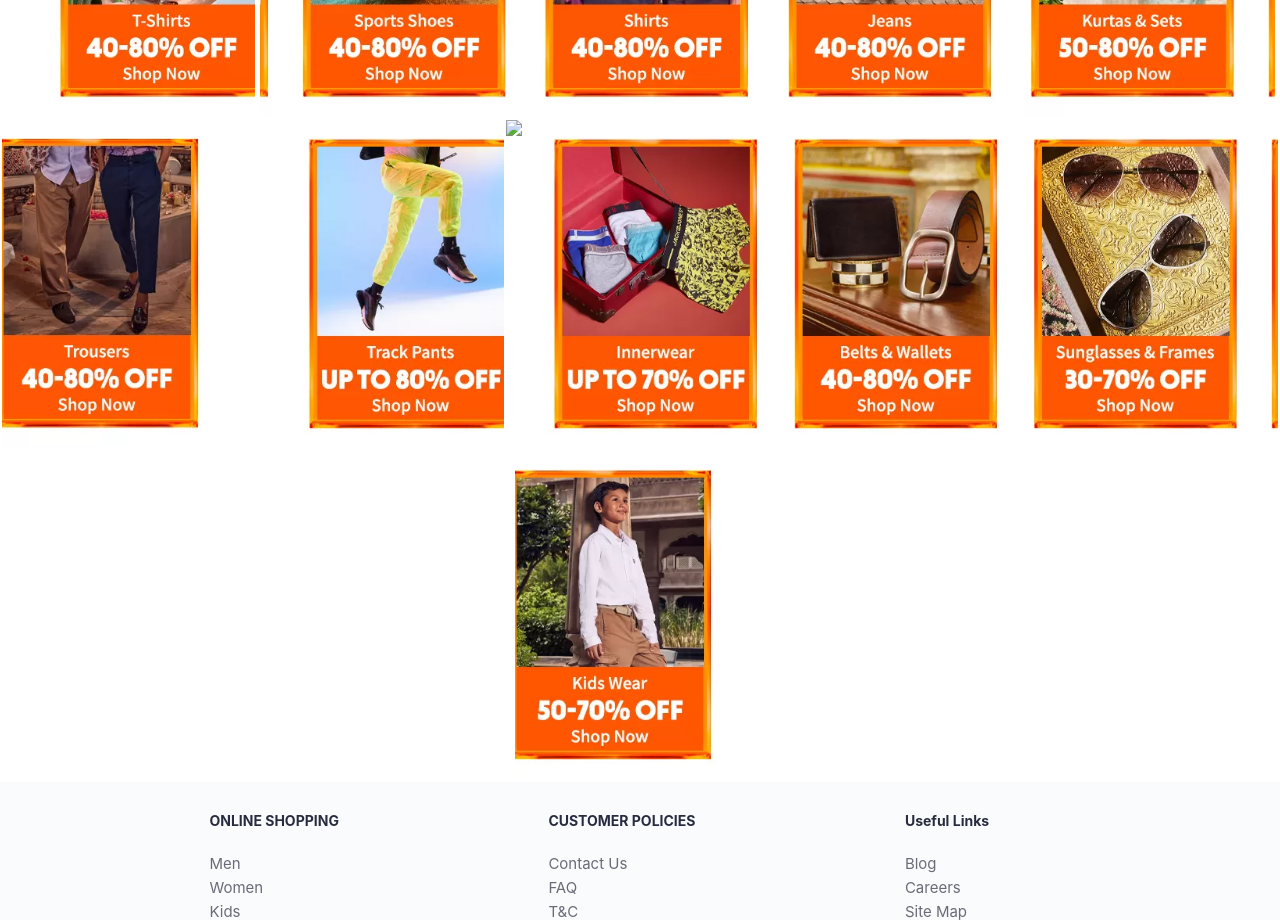
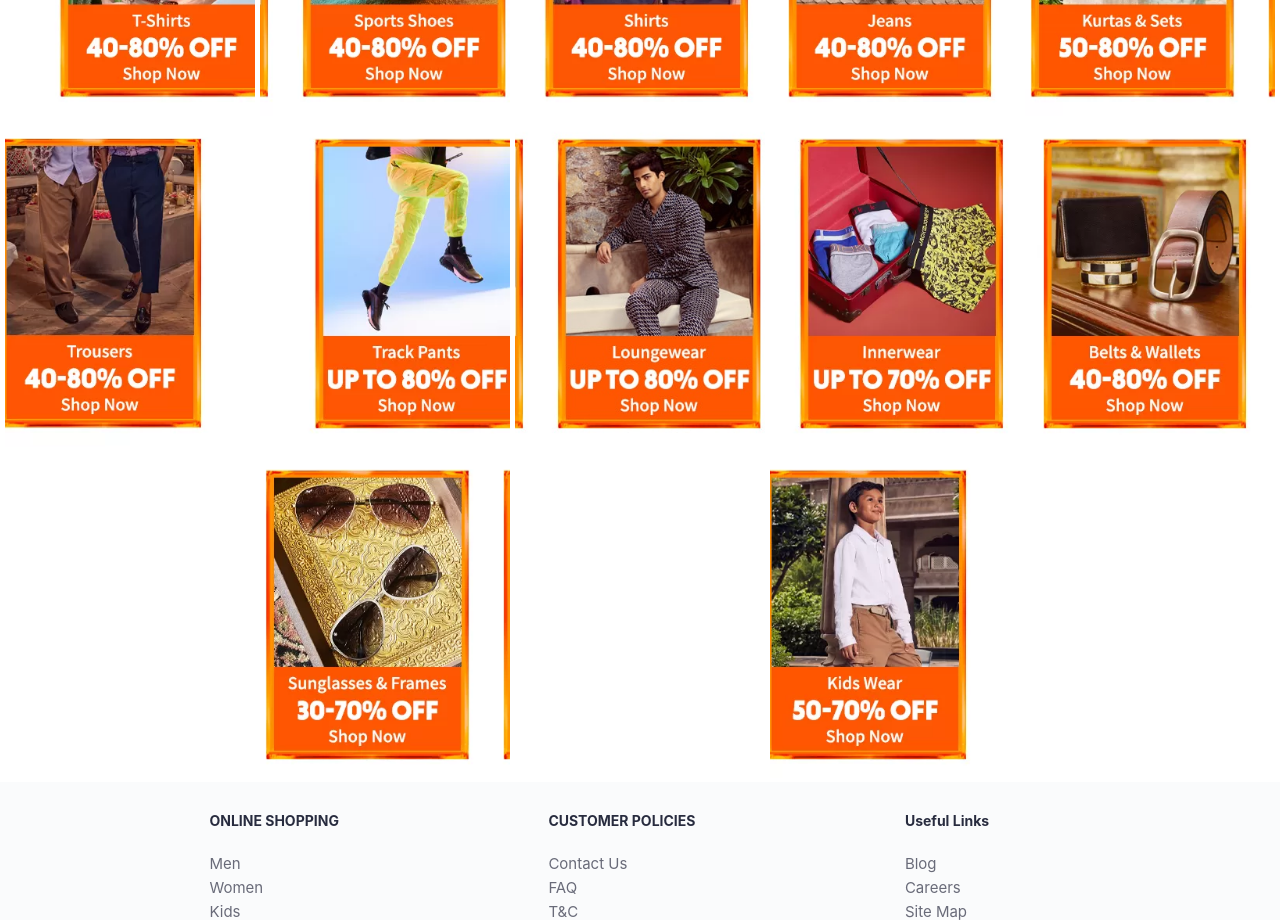
Before and after one commit to aditiarya37/Myntra-Clone, a plain HTML site: page index.html in a window 1280 px wide. Shown: the part 1760-2680 px from the top of the page. Drawn offline with nearby package versions, Linux system fonts and the light colour scheme.

Commit message:
modified image extension from .webp to .jpg

```diff
--- a/index.html
+++ b/index.html
@@ -67,7 +67,7 @@
             <a href="#"><img class="sale-items" src="Images/Categories/5.webp"></a>
             <a href="#"><img class="sale-items" src="Images/Categories/6.webp"></a>
             <a href="#"><img class="sale-items" src="Images/Categories/7.webp"></a>
-            <a href="#"><img class="sale-items" src="Images/Categories/8.webp"></a>
+            <a href="#"><img class="sale-items" src="Images/Categories/8.jpg"></a>
             <a href="#"><img class="sale-items" src="Images/Categories/9.webp"></a>
             <a href="#"><img class="sale-items" src="Images/Categories/10.webp"></a>
             <a href="#"><img class="sale-items" src="Images/Categories/11.webp"></a>
```
